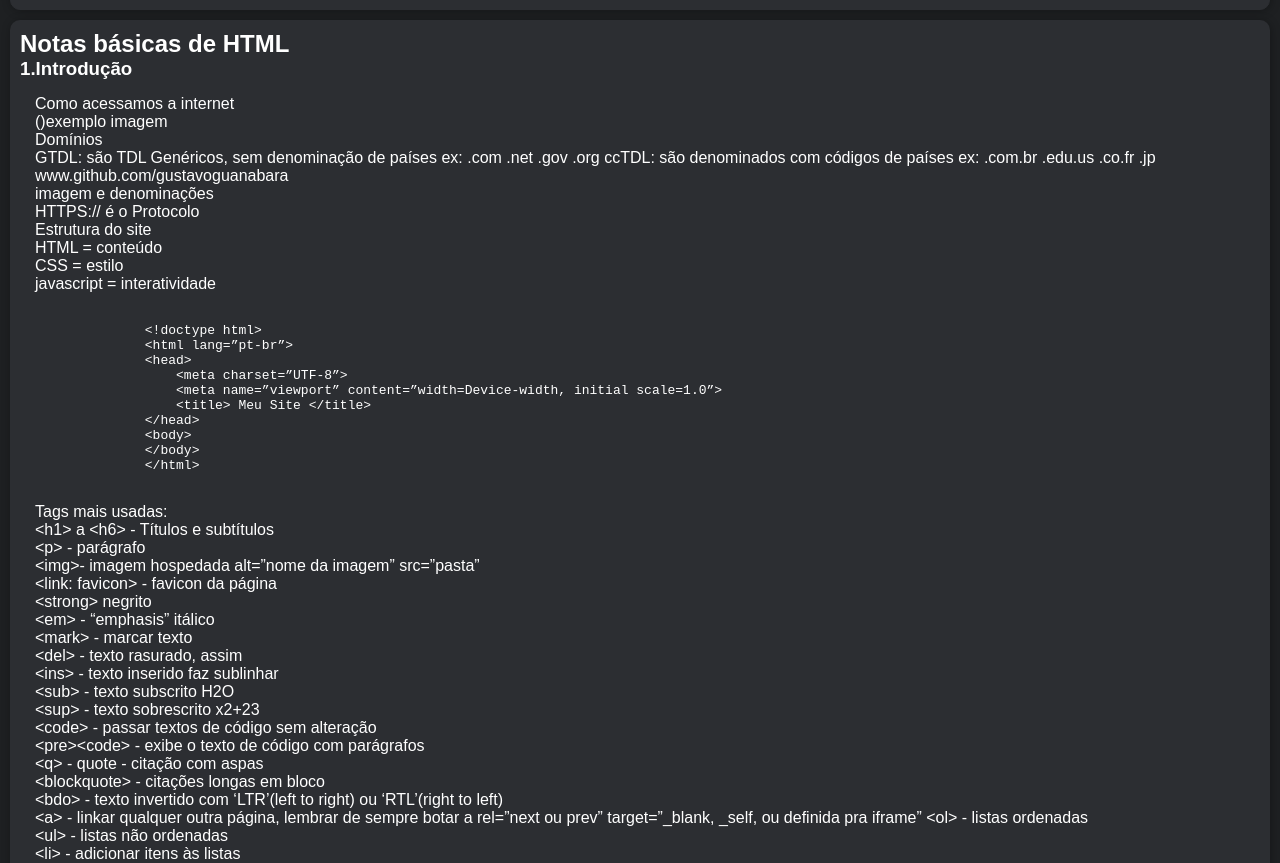
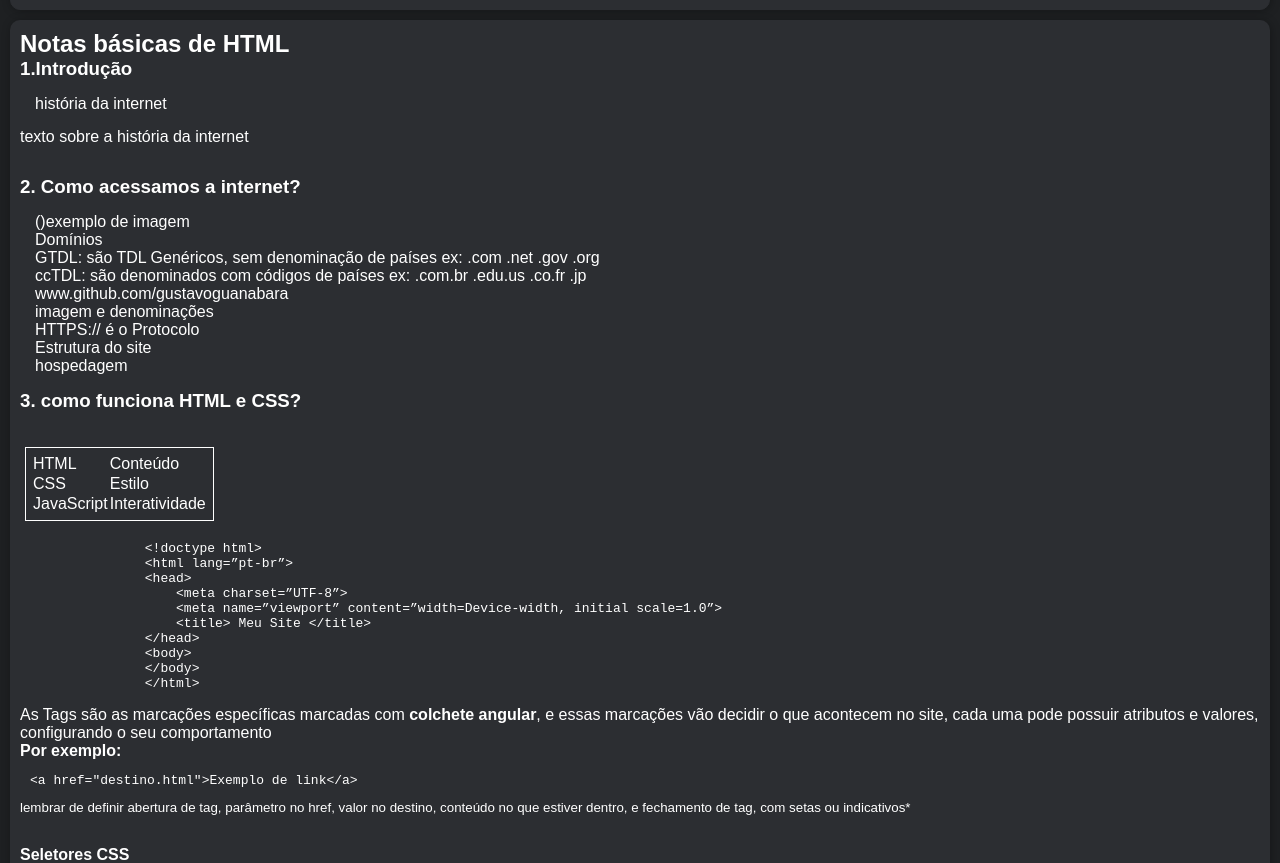
Before and after one commit to Jannsolano/Caderno-de-html-css, a plain HTML site: page notas/index.html in a window 1280 px wide. Shown: the part 87-950 px from the top of the page. Drawn offline with Linux system fonts and the light colour scheme.

Commit message:
novos espaçamentos no exercício

```diff
--- a/notas/estilos/style.css
+++ b/notas/estilos/style.css
@@ -39,3 +39,14 @@ p, br {
     padding: 15px;
 
 }
+
+table{
+    border: 1px solid white;
+    padding: 5px;
+    margin: 5px;
+}
+
+aside{
+    padding: 5px;
+    margin: 5px;
+}
--- a/notas/index.html
+++ b/notas/index.html
@@ -16,19 +16,37 @@
         <h2>Notas básicas de HTML</h2>
         <h3>1.Introdução</h3>
         <p>
-            Como acessamos a internet <br>
-            ()exemplo imagem <br>
+            história da internet <br>
+            <article>texto sobre a história da internet</article>
+        </p>
+        <h3>2. Como acessamos a internet?</h3>
+        <p>
+            ()exemplo de imagem <br>
             Domínios <br>
-            GTDL: são TDL Genéricos, sem denominação de países ex: .com .net .gov .org
+            GTDL: são TDL Genéricos, sem denominação de países ex: .com .net .gov .org <br>
             ccTDL: são denominados com códigos de países ex: .com.br .edu.us .co.fr .jp <br>
             www.github.com/gustavoguanabara <br>
             imagem e denominações <br>
             HTTPS:// é o Protocolo <br>
             Estrutura do site <br>
-            HTML = conteúdo <br>
-            CSS = estilo <br>
-            javascript = interatividade <br>
+            hospedagem <br>
         </p>
+        <h3>3. como funciona HTML e CSS?</h3>
+        <p>
+            <table>
+                <tr>
+                    <td>HTML</td>
+                    <td>Conteúdo</td>
+                </tr>
+                <tr>
+                    <td>CSS</td>
+                    <td>Estilo</td>
+                </tr>
+                <tr>
+                    <td>JavaScript</td>
+                    <td>Interatividade</td>
+                </tr>
+            </table>
             <pre><code>
                 &lt;!doctype html&gt;
                 &lt;html lang=”pt-br”&gt;
@@ -41,9 +59,12 @@
                 &lt;/body&gt;
                 &lt;/html&gt;
             </code></pre>
-
-
-
+            As Tags são as marcações específicas marcadas com <strong>colchete angular</strong>, e essas marcações vão decidir o que acontecem no site, cada uma pode possuir atributos e valores, configurando o seu comportamento <br>
+            <strong>Por exemplo:</strong> <br>
+            <aside><code>&lt;a href="destino.html"&gt;Exemplo de link&lt;/a&gt;</code></aside>
+            <small>lembrar de definir abertura de tag, parâmetro no href, valor no destino, conteúdo no que estiver dentro, e fechamento de tag, com setas ou indicativos*</small>
+        </p>
+        <h4>Seletores CSS</h4>
         <p>
             Tags mais usadas: <br>
 
@@ -62,7 +83,7 @@
             &lt;pre&gt;&lt;code&gt; - exibe o texto de código com parágrafos <br>
             &lt;q&gt; - quote - citação com aspas <br>
             &lt;blockquote&gt; - citações longas em bloco <br>
-            &lt;bdo&gt; - texto invertido com ‘LTR’(left to right) ou ‘RTL’(right to left) <br>
+            &lt;bdo&gt; - texto invertido com <strong>LTR</strong>(left to right) ou <strong>RTL</strong> (right to left) <br>
             &lt;a&gt; - linkar qualquer outra página, lembrar de sempre botar a
             rel=”next ou prev” target=”_blank, _self, ou definida pra iframe”
             &lt;ol&gt; - listas ordenadas <br>
```
